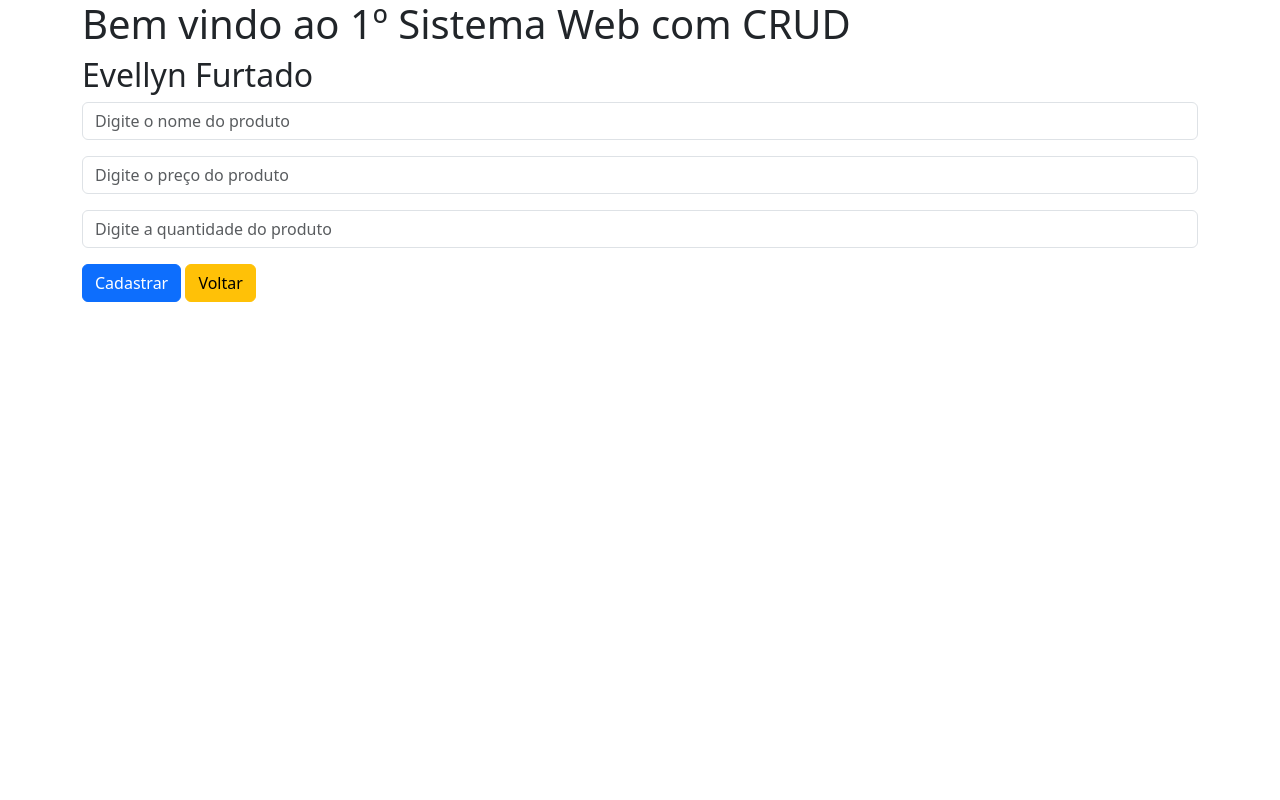
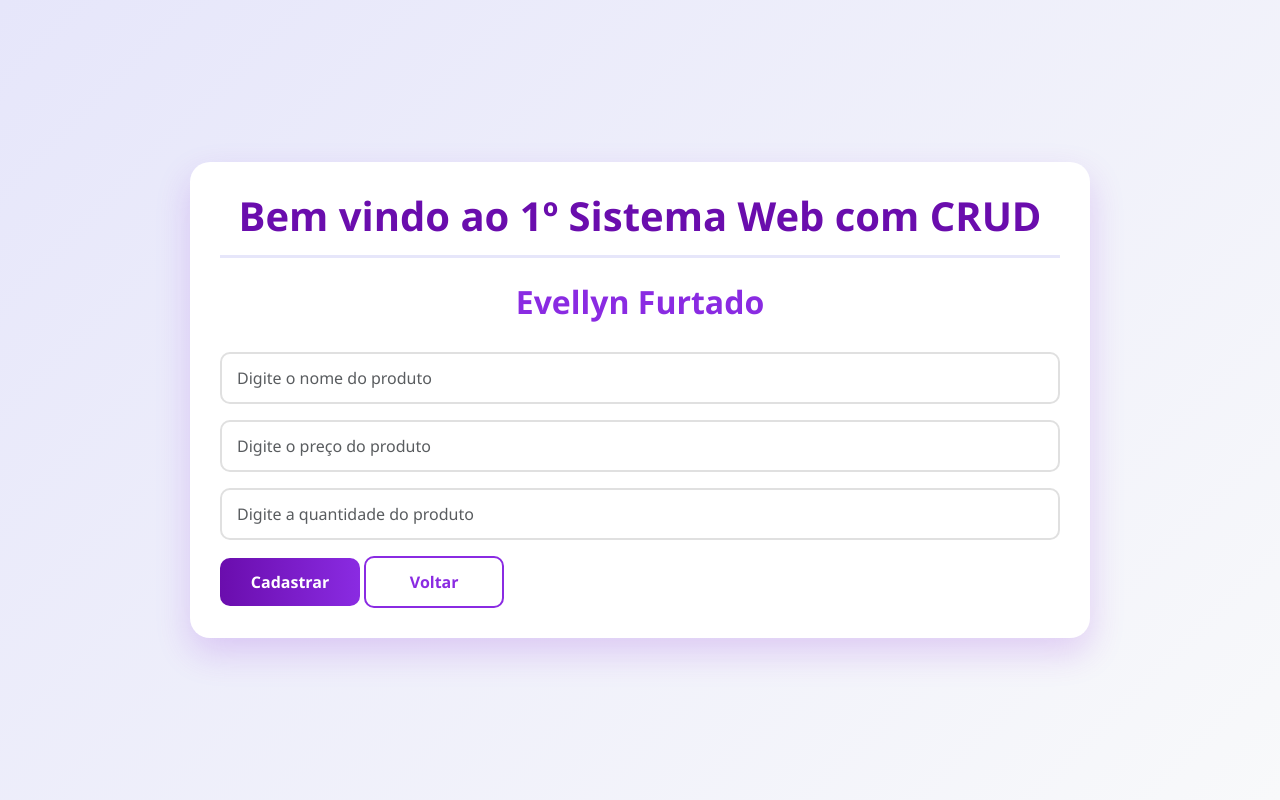
Before and after one commit to evellynfurtad0/Loja, a PHP site: page /form_cadastrar.php in a window 1280 px wide. Run offline with PHP 8.4, Linux system fonts and the light colour scheme.

Commit message:
estilização

```diff
--- a/cabecalho.php
+++ b/cabecalho.php
@@ -5,6 +5,5 @@
     <meta name="viewport" content="width=device-width, initial-scale=1.0">
     <title>Document</title>
     <link href="https://cdn.jsdelivr.net/npm/bootstrap@5.3.7/dist/css/bootstrap.min.css" rel="stylesheet" integrity="sha384-LN+7fdVzj6u52u30Kp6M/trliBMCMKTyK833zpbD+pXdCLuTusPj697FH4R/5mcr" crossorigin="anonymous">
-
+<link href="css/estilo.css" rel="stylesheet" />
 </head>
-<body>
--- /dev/null
+++ b/css/estilo.css
@@ -0,0 +1,204 @@
+        :root {
+            --roxo-principal: #8A2BE2;
+            --roxo-escuro: #6A0DAD;
+            --roxo-claro: #9370DB;
+            --roxo-suave: #E6E6FA;
+            --cinza-claro: #f8f9fa;
+        }
+
+        * {
+            margin: 0;
+            padding: 0;
+            box-sizing: border-box;
+        }
+
+        body {
+            background: linear-gradient(135deg, var(--roxo-suave) 0%, var(--cinza-claro) 100%);
+            min-height: 100vh;
+            font-family: 'Segoe UI', Tahoma, Geneva, Verdana, sans-serif;
+            padding: 20px;
+            display: flex;
+            flex-direction: column;
+            align-items: center;
+            justify-content: center;
+        }
+
+        .container {
+            width: 100%;
+            max-width: 900px;
+            background: white;
+            border-radius: 20px;
+            box-shadow: 0 15px 35px rgba(138, 43, 226, 0.2);
+            overflow: hidden;
+            margin: 20px auto;
+            padding: 30px;
+        }
+
+        h1 {
+            color: var(--roxo-escuro);
+            text-align: center;
+            margin-bottom: 25px;
+            font-weight: 700;
+            padding-bottom: 15px;
+            border-bottom: 3px solid var(--roxo-suave);
+        }
+
+        h2 {
+            color: var(--roxo-principal);
+            text-align: center;
+            margin-bottom: 30px;
+            font-weight: 600;
+        }
+
+        /* Estilos para formulários */
+        form {
+            margin-top: 20px;
+        }
+
+        .form-group {
+            margin-bottom: 25px;
+        }
+
+        .form-label {
+            color: var(--roxo-escuro);
+            font-weight: 600;
+            margin-bottom: 8px;
+            display: block;
+            font-size: 16px;
+        }
+
+        .form-control {
+            width: 100%;
+            border: 2px solid #e0e0e0;
+            border-radius: 10px;
+            padding: 12px 15px;
+            transition: all 0.3s;
+            font-size: 16px;
+        }
+
+        .form-control:focus {
+            border-color: var(--roxo-claro);
+            box-shadow: 0 0 0 0.25rem rgba(147, 112, 219, 0.25);
+            outline: none;
+        }
+
+        .btn-container {
+            display: flex;
+            justify-content: center;
+            gap: 15px;
+            margin-top: 25px;
+        }
+
+        .btn {
+            padding: 12px 25px;
+            border-radius: 10px;
+            font-weight: 600;
+            transition: all 0.3s;
+            min-width: 140px;
+            text-align: center;
+            font-size: 16px;
+            border: none;
+            cursor: pointer;
+        }
+
+        .btn-primary {
+            background: linear-gradient(to right, var(--roxo-escuro), var(--roxo-principal));
+            color: white;
+        }
+
+        .btn-primary:hover {
+            transform: translateY(-3px);
+            box-shadow: 0 7px 14px rgba(138, 43, 226, 0.4);
+        }
+
+        .btn-warning {
+            background: white;
+            color: var(--roxo-principal);
+            border: 2px solid var(--roxo-principal);
+        }
+
+        .btn-warning:hover {
+            background: var(--roxo-suave);
+            transform: translateY(-3px);
+        }
+
+        /* Estilos para tabelas */
+        .table-container {
+            overflow-x: auto;
+            margin: 30px 0;
+            border-radius: 10px;
+            box-shadow: 0 5px 15px rgba(0, 0, 0, 0.05);
+        }
+
+        table {
+            width: 100%;
+            border-collapse: collapse;
+        }
+
+        th, td {
+            padding: 15px;
+            text-align: left;
+            border-bottom: 1px solid #e0e0e0;
+        }
+
+        th {
+            background-color: var(--roxo-principal);
+            color: white;
+            font-weight: 600;
+        }
+
+        tr:nth-child(even) {
+            background-color: var(--roxo-suave);
+        }
+
+        tr:hover {
+            background-color: rgba(147, 112, 219, 0.1);
+        }
+
+        /* Mensagens de alerta */
+        .alert {
+            padding: 15px;
+            border-radius: 10px;
+            margin: 20px 0;
+            text-align: center;
+        }
+
+        .alert-success {
+            background-color: rgba(46, 204, 113, 0.2);
+            border: 1px solid #2ecc71;
+            color: #27ae60;
+        }
+
+        .alert-error {
+            background-color: rgba(231, 76, 60, 0.2);
+            border: 1px solid #e74c3c;
+            color: #c0392b;
+        }
+
+        /* Rodapé */
+        footer {
+            text-align: center;
+            margin-top: 30px;
+            color: var(--roxo-claro);
+            font-size: 14px;
+        }
+
+        /* Responsividade */
+        @media (max-width: 768px) {
+            .container {
+                padding: 20px;
+                margin: 10px;
+            }
+
+            .btn-container {
+                flex-direction: column;
+            }
+
+            .btn {
+                width: 100%;
+            }
+
+            th, td {
+                padding: 10px;
+            }
+        }
--- a/form_atualizar.php
+++ b/form_atualizar.php
@@ -2,7 +2,6 @@
     include 'cabecalho.php';
     $id = $_GET['id'];
 ?>
-
 <body>
     <div class="container">
         <h1>ATUALIZAÇÃO DE PRODUTOS</h1>
--- a/form_cadastrar.php
+++ b/form_cadastrar.php
@@ -1,7 +1,6 @@
 <?php
     include 'cabecalho.php';
 ?>
-
 <body>
     <div class="container">
         <h1>Bem vindo ao 1º Sistema Web com CRUD</h1>
--- a/listar.php
+++ b/listar.php
@@ -1,7 +1,7 @@
 <?php
     include 'cabecalho.php';
 ?>
-
+<body>
     <div class="container">
         <h1>Sistema Web com CRUD</h1>
         <h2>Lista de Produtos</h2>
@@ -31,8 +31,8 @@
                         echo"
                         <td>
                             <div class='tn-group' role='group' aria-label='Basic mixed styles example'>
-                                <a href='form_atualizar.php?id=".$produto['id']."' type='button' class='btn btn-danger'>Atualizar</a>
-                                <a href='#' type='button' class='btn btn-warning'>Apagar</a>
+                                <a href='form_atualizar.php?id=".$produto['id']."' class='btn btn-danger'>Atualizar</a>
+                                <a href='#' class='btn btn-warning'>Apagar</a>
                             </div>
                         </td>
                         ";
```
Also changed, not shown: index.php (+3 -4 lines), inicio.html (renamed from index.html, +9 -9 lines), css/styles.css.
